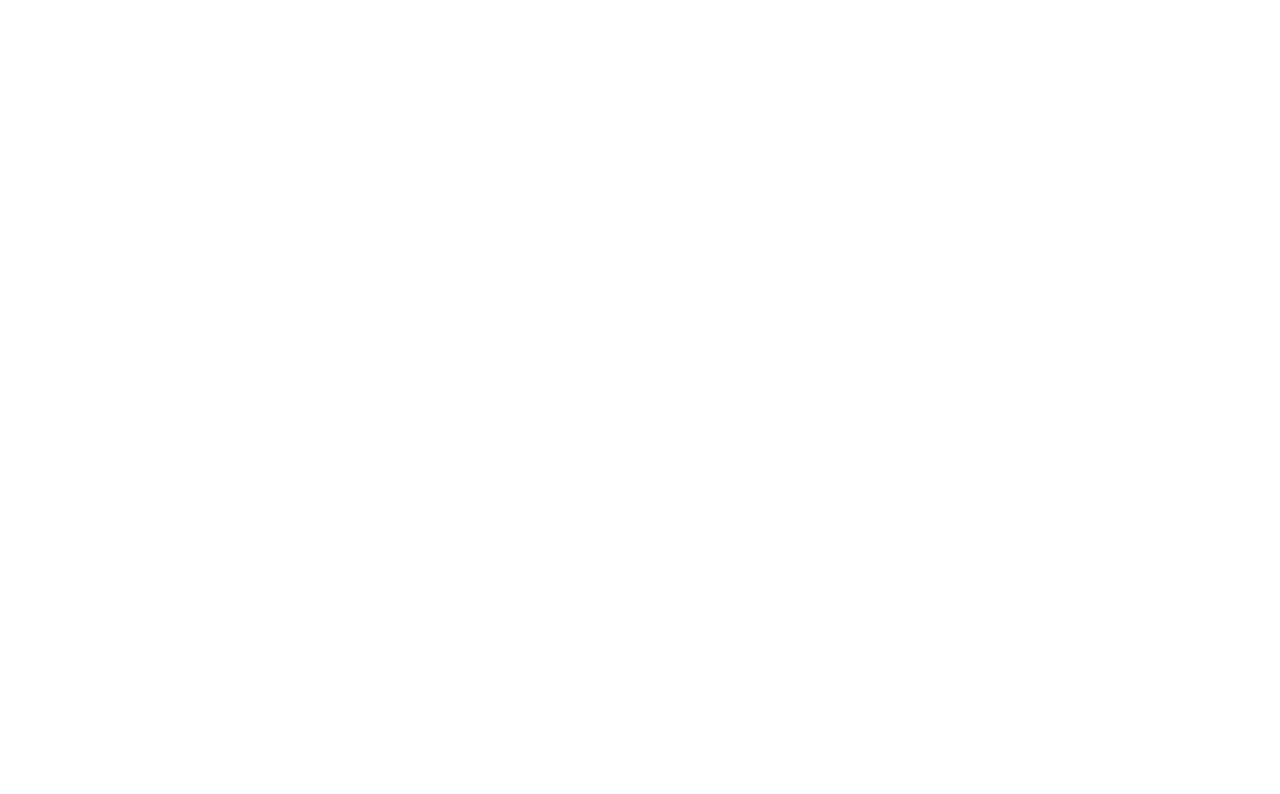
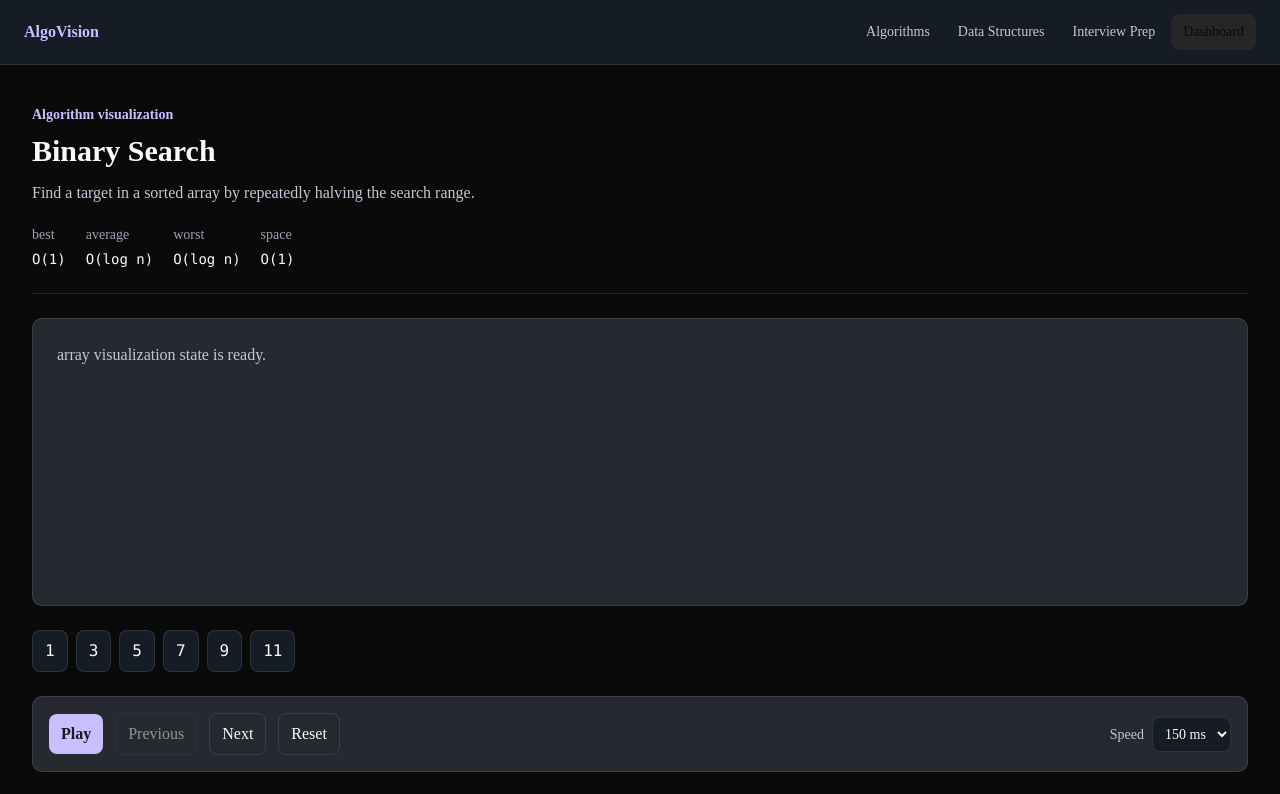
Before and after one commit to Shourov98/algo-vision, a Next.js app in the folder frontend/: page /algorithms/binary-search in a window 1280 px wide. Before the commit this address had no page. Shown: the top 794 px of the page. Built offline with nearby package versions, Linux system fonts and the light colour scheme.

Commit message:
feat(frontend): add Binary Search visualization module
Add deterministic ArrayAdapter search events, source tabs, algorithm route registration, and canonical found/not-found coverage.

Refs: ALGOVISION_FRONTEND_PLAN.md §20 (Phase 3); PUKU_FRONTEND_AGENT.md §3.1

```diff
--- a/frontend/src/app/algorithms/[slug]/page.tsx
+++ b/frontend/src/app/algorithms/[slug]/page.tsx
@@ -6,12 +6,24 @@
 import { bubbleSortCpp } from "@/features/visualization/modules/bubble-sort/code/cpp";
 import { bubbleSortPython } from "@/features/visualization/modules/bubble-sort/code/python";
 import { bubbleSortTypeScript } from "@/features/visualization/modules/bubble-sort/code/typescript";
+import { binarySearchModule } from "@/features/visualization/modules/binary-search";
+import { binarySearchCpp } from "@/features/visualization/modules/binary-search/code/cpp";
+import { binarySearchPython } from "@/features/visualization/modules/binary-search/code/python";
+import { binarySearchTypeScript } from "@/features/visualization/modules/binary-search/code/typescript";
 import { quickSortModule } from "@/features/visualization/modules/quick-sort";
 import { quickSortCpp } from "@/features/visualization/modules/quick-sort/code/cpp";
 import { quickSortPython } from "@/features/visualization/modules/quick-sort/code/python";
 import { quickSortTypeScript } from "@/features/visualization/modules/quick-sort/code/typescript";
 
 const modules = {
+  "binary-search": {
+    module: binarySearchModule,
+    sources: {
+      cpp: binarySearchCpp,
+      python: binarySearchPython,
+      typescript: binarySearchTypeScript,
+    },
+  },
   "bubble-sort": {
     module: bubbleSortModule,
     sources: { cpp: bubbleSortCpp, python: bubbleSortPython, typescript: bubbleSortTypeScript },
--- /dev/null
+++ b/frontend/src/features/visualization/modules/binary-search/code/cpp.ts
@@ -0,0 +1,12 @@
+export const binarySearchCpp = `int binarySearch(const std::vector<int>& values, int target) {
+  int low = 0;
+  int high = static_cast<int>(values.size()) - 1;
+  while (low <= high) {
+    const int middle = low + (high - low) / 2;
+    const int candidate = values[middle];
+    if (candidate == target) return middle;
+    if (candidate < target) low = middle + 1;
+    else high = middle - 1;
+  }
+  return -1;
+}`;
--- /dev/null
+++ b/frontend/src/features/visualization/modules/binary-search/code/python.ts
@@ -0,0 +1,12 @@
+export const binarySearchPython = `def binary_search(values: list[int], target: int) -> int:
+    low, high = 0, len(values) - 1
+    while low <= high:
+        middle = low + (high - low) // 2
+        candidate = values[middle]
+        if candidate == target:
+            return middle
+        if candidate < target:
+            low = middle + 1
+        else:
+            high = middle - 1
+    return -1`;
--- /dev/null
+++ b/frontend/src/features/visualization/modules/binary-search/code/typescript.ts
@@ -0,0 +1,15 @@
+export const binarySearchTypeScript = `function binarySearch(values: number[], target: number): number {
+  let low = 0;
+  let high = values.length - 1;
+
+  while (low <= high) {
+    const middle = low + Math.floor((high - low) / 2);
+    const candidate = values[middle]!;
+    if (candidate === target) return middle;
+
+    if (candidate < target) low = middle + 1;
+    else high = middle - 1;
+  }
+
+  return -1;
+}`;
--- /dev/null
+++ b/frontend/src/features/visualization/modules/binary-search/index.ts
@@ -0,0 +1,14 @@
+import { binarySearchMeta } from "@/features/visualization/modules/binary-search/meta";
+import { run } from "@/features/visualization/modules/binary-search/run";
+import type { ArrayAlgorithmModule } from "@/features/visualization/modules/types";
+
+export { binarySearchMeta } from "@/features/visualization/modules/binary-search/meta";
+export { DEFAULT_TARGET, run } from "@/features/visualization/modules/binary-search/run";
+
+export const binarySearchModule: ArrayAlgorithmModule<number[]> = {
+  slug: "binary-search",
+  visualizationKind: "array",
+  meta: binarySearchMeta,
+  defaultInput: () => [1, 3, 5, 7, 9, 11],
+  run,
+};
--- /dev/null
+++ b/frontend/src/features/visualization/modules/binary-search/meta.ts
@@ -0,0 +1,9 @@
+import type { AlgorithmMeta } from "@/features/visualization/modules/types";
+
+export const binarySearchMeta: AlgorithmMeta = {
+  name: "Binary Search",
+  description: "Find a target in a sorted array by repeatedly halving the search range.",
+  difficulty: "easy",
+  complexity: { best: "O(1)", average: "O(log n)", worst: "O(log n)", space: "O(1)" },
+  topics: ["arrays", "searching", "divide and conquer"],
+};
--- /dev/null
+++ b/frontend/src/features/visualization/modules/binary-search/run.ts
@@ -0,0 +1,113 @@
+import type {
+  AlgorithmEvent,
+  AlgorithmEventDraft,
+  ElementId,
+} from "@/features/visualization/events";
+import type { RunOptions } from "@/features/visualization/modules/types";
+
+export const DEFAULT_TARGET = 7;
+
+function withLine<Event extends AlgorithmEventDraft>(
+  event: Event,
+  line: number,
+  options?: RunOptions,
+) {
+  return options?.highlightLines === false ? event : { ...event, line };
+}
+
+function assertSorted(values: number[]) {
+  if (!values.every(Number.isFinite))
+    throw new TypeError("Binary Search requires finite number values.");
+  if (values.some((value, index) => index > 0 && values[index - 1]! > value))
+    throw new RangeError("Binary Search requires values in ascending order.");
+}
+
+export function run(input: number[], options?: RunOptions): AlgorithmEvent[] {
+  assertSorted(input);
+  const target = options?.target ?? DEFAULT_TARGET;
+  if (!Number.isFinite(target)) throw new TypeError("Binary Search requires a finite target.");
+
+  const ids: ElementId[] = input.map((_, index) => `element-${index + 1}`);
+  const events: AlgorithmEvent[] = [];
+  let step = 0;
+  const emit = (event: AlgorithmEventDraft) => {
+    events.push({ ...event, id: `binary-search-${step}`, t: step });
+    step += 1;
+  };
+
+  let low = 0;
+  let high = input.length - 1;
+  while (low <= high) {
+    const middle = low + Math.floor((high - low) / 2);
+    const value = input[middle]!;
+    const elementId = ids[middle]!;
+    emit(
+      withLine(
+        {
+          type: "mark",
+          elementId,
+          status: "current",
+          message: `Checking ${value} at index ${middle}.`,
+        },
+        5,
+        options,
+      ),
+    );
+    emit(
+      withLine(
+        { type: "compare", ids: [elementId], message: `Comparing ${value} with target ${target}.` },
+        7,
+        options,
+      ),
+    );
+
+    if (value === target) {
+      emit(
+        withLine(
+          { type: "found", ids: [elementId], message: `Found ${target} at index ${middle}.` },
+          8,
+          options,
+        ),
+      );
+      emit(
+        withLine(
+          {
+            type: "complete",
+            message: "Search complete.",
+            summary: { found: true, index: middle, target },
+          },
+          15,
+          options,
+        ),
+      );
+      return events;
+    }
+
+    emit(
+      withLine(
+        {
+          type: "visit",
+          elementId,
+          message: `${value} is not the target; removing it from the range.`,
+        },
+        10,
+        options,
+      ),
+    );
+    if (value < target) low = middle + 1;
+    else high = middle - 1;
+  }
+
+  emit(
+    withLine(
+      {
+        type: "complete",
+        message: `${target} is not in the array.`,
+        summary: { found: false, index: -1, target },
+      },
+      15,
+      options,
+    ),
+  );
+  return events;
+}
--- a/frontend/src/features/visualization/modules/types.ts
+++ b/frontend/src/features/visualization/modules/types.ts
@@ -17,6 +17,7 @@
 export interface RunOptions {
   seed?: number;
   highlightLines?: boolean;
+  target?: number;
 }
 
 export interface TreeNode {
```
Also changed, not shown: 2 other files (tests, documents, lock files or other folders).
